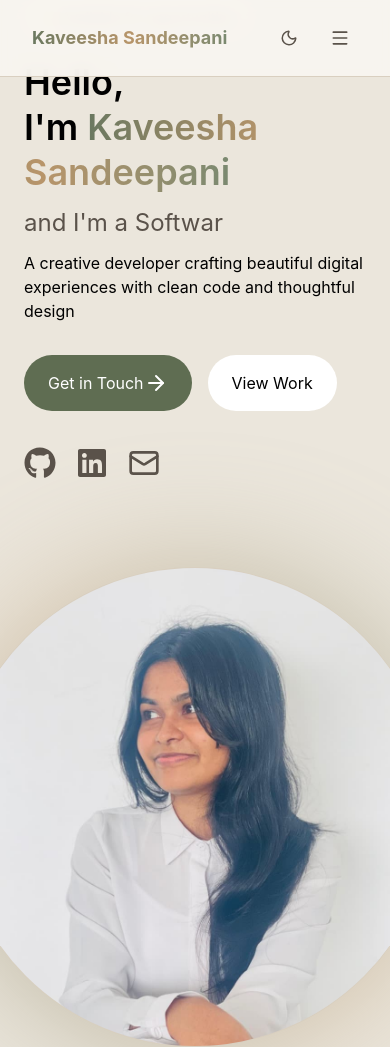
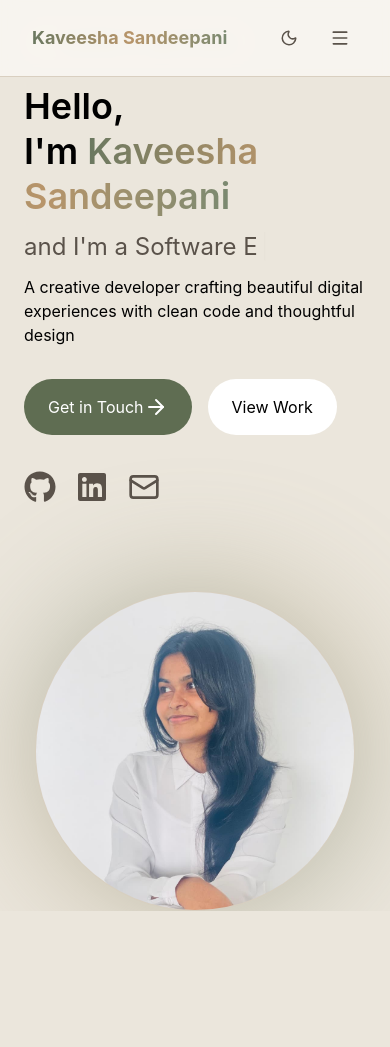
Before and after one commit to Kavii27/My-Portfolio, a React (Vite) app: page / in a window 390 px wide. After the commit the page ends 911 px from the top, so only its background shows below. Built offline with nearby package versions, Linux system fonts and the light colour scheme.

Commit message:
update Hero section

```diff
--- a/src/sections/Hero.jsx
+++ b/src/sections/Hero.jsx
@@ -15,7 +15,7 @@ export const Hero = () => {
             <div className="container mx-auto px-6 flex flex-col lg:flex-row items-center justify-between gap-12">
 
                 {/* Left column */}
-                <div className="max-w-2xl lg:w-1/2">
+                <div className="max-w-2xl lg:w-1/2 pt-6 lg:pt-0">
                     <div>
                         <span className="inline-flex items-center gap-2 px-4 py-2 rounded-full text-sm bg-[var(--color-surface)] text-[var(--color-text-secondary)]">✨ Available for opportunities</span>
                     </div>
@@ -69,10 +69,10 @@ export const Hero = () => {
 
                 <div className="relative flex justify-center lg:w-1/2 mt-10 lg:mt-0">
                 {/* Glow background */}
-                    <div className="absolute inset-0 rounded-full bg-gradient-to-tr from-[var(--color-sage-1)] via-[var(--color-gold-1)] to-[var(--color-sage-2)] blur-3xl opacity-50"></div>
+                    <div className="absolute inset-0 rounded-full bg-gradient-to-tr from-[var(--color-gold-1)] via-[var(--color-sage-1)] to-[var(--color-gold-2)] blur-3xl opacity-50"></div>
 
                     {/* Image wrapper */}
-                    <div className="relative w-120 h-120 rounded-full overflow-hidden border border-[var(--color-border)]">
+                    <div className="relative w-80 h-80 sm:w-80 sm:h-80 lg:w-120 lg:h-120 rounded-full overflow-hidden border border-[var(--color-border)]">
                         <img
                         src="/profile-photo.jpeg"
                         alt="Kaveesha Sandeepani"
```
